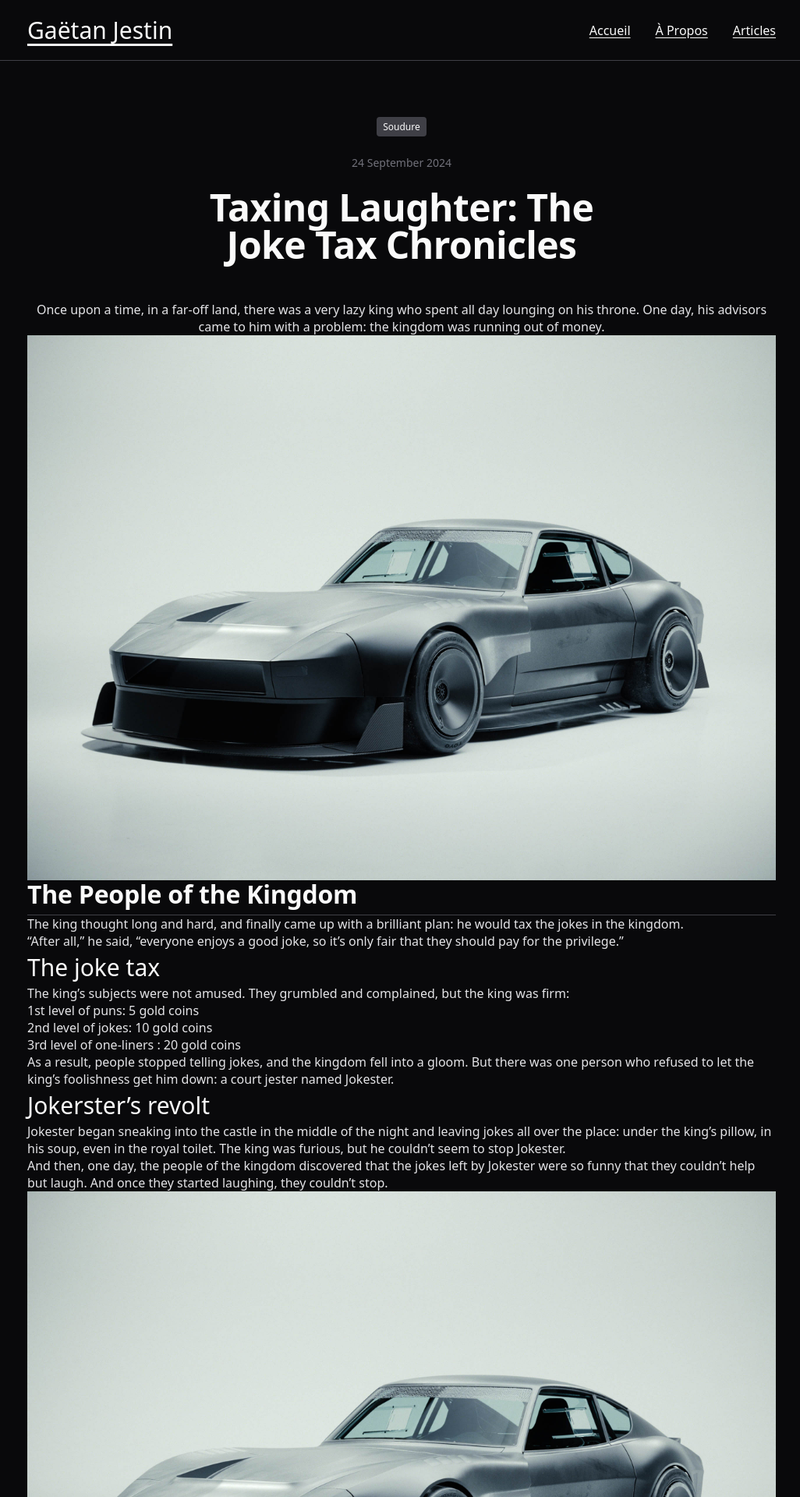
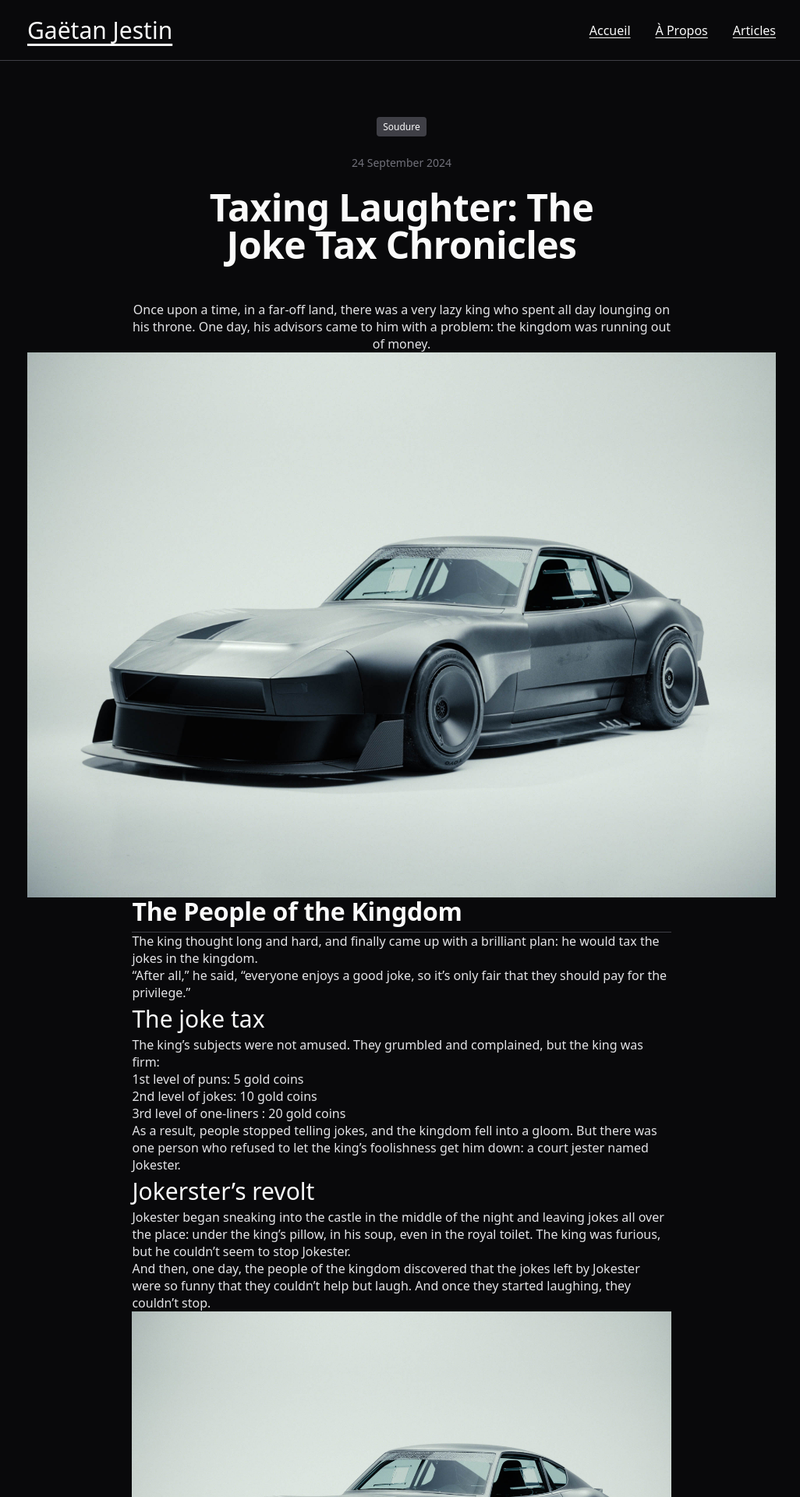
Before and after one commit to MerlinConnected/blablarduino, a Jekyll site: the page built from _posts/2025-07-12-the-joke-tax-chronicles.markdown, in a window 1280 px wide. Shown: the top 1920 px of the page at 78% size, without its empty margins (125-1151 px from the left). Built offline with Jekyll 4.4.1, drawn with Linux system fonts in a browser that asks for light colours.

Commit message:
fix: width on post content

```diff
--- a/_posts/2025-07-12-the-joke-tax-chronicles.markdown
+++ b/_posts/2025-07-12-the-joke-tax-chronicles.markdown
@@ -7,7 +7,9 @@ tags: Soudure
 
 Once upon a time, in a far-off land, there was a very lazy king who spent all day lounging on his throne. One day, his advisors came to him with a problem: the kingdom was running out of money.
 
-![My helpful screenshot](/images/240Reference.jpeg)
+<p class="hero-image">
+<img src="/images/240Reference.jpeg" alt="Super quick racecar">
+</p>
 
 ## The People of the Kingdom
 
--- a/_sass/_base.scss
+++ b/_sass/_base.scss
@@ -96,9 +96,27 @@ article.post {
 	}
 
 	.post-content {
+		display: flex;
+		flex-direction: column;
+
+		h2,
+		h3,
+		ul,
+		> div,
+		table {
+			width: 72%;
+			margin: 0 auto;
+		}
+
 		p {
+			width: 100%;
 			&:first-of-type {
 				text-align: center;
+				margin: 0 auto;
+			}
+			&:not(.hero-image) {
+				width: 72%;
+				margin: 0 auto;
 			}
 		}
 	}
```
